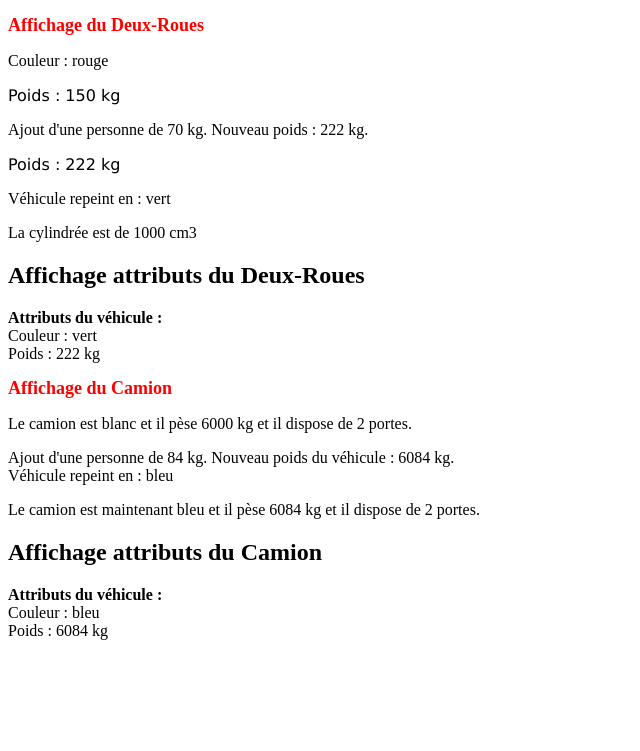
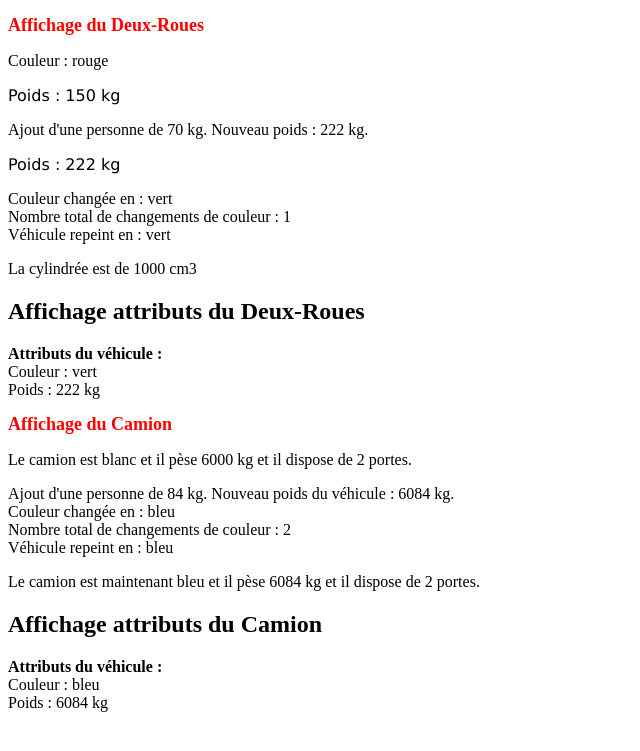
Before and after one commit to Corentin88/PHP_POO_EXERCICE, a PHP site: page /affichage.php in a window 1280 px wide. Shown: the top 751 px of the page, without its empty margins (0-640 px from the left). Run offline with PHP 8.4, Linux system fonts and the light colour scheme.

Commit message:
nombre de changement couleur

```diff
--- a/Vehicule.class.php
+++ b/Vehicule.class.php
@@ -3,6 +3,7 @@ abstract class Vehicule
 {
     protected $couleur;
     protected $poids;
+    protected static $nombre_changement_couleur = 0;
 
     public const SAUT_DE_LIGNE = "<br>";
 
@@ -26,7 +27,12 @@ abstract class Vehicule
 
     public function setCouleur($couleur)
     {
-        $this->couleur = $couleur;
+        if($this->couleur !== $couleur){
+            $this->couleur = $couleur;
+            self::$nombre_changement_couleur++;
+            echo "Couleur changée en : " . $this->getCouleur() . self::SAUT_DE_LIGNE;
+            echo "Nombre total de changements de couleur : " . self::$nombre_changement_couleur . self::SAUT_DE_LIGNE;
+        }
     }
 
     public function getPoids()
```
